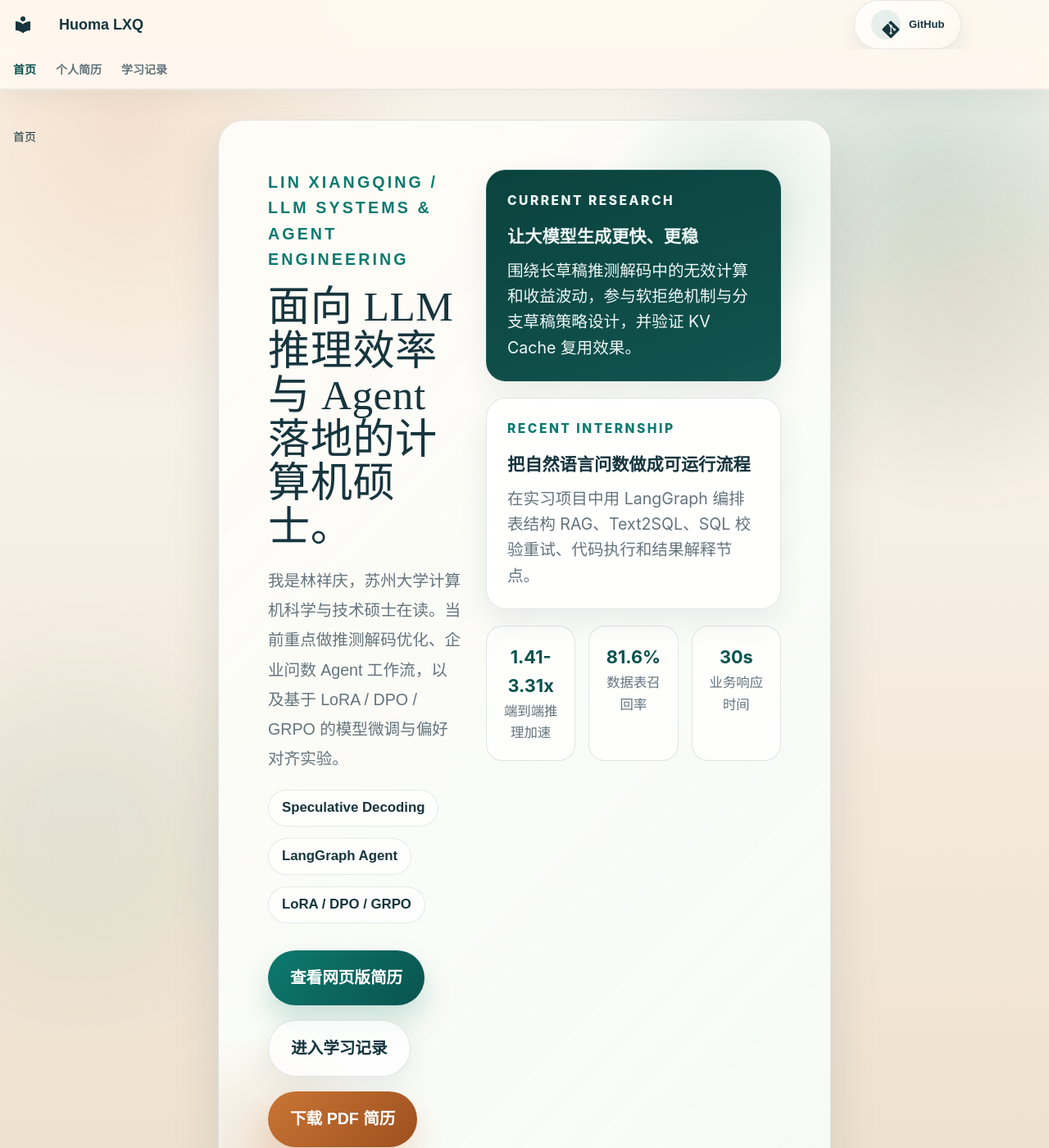
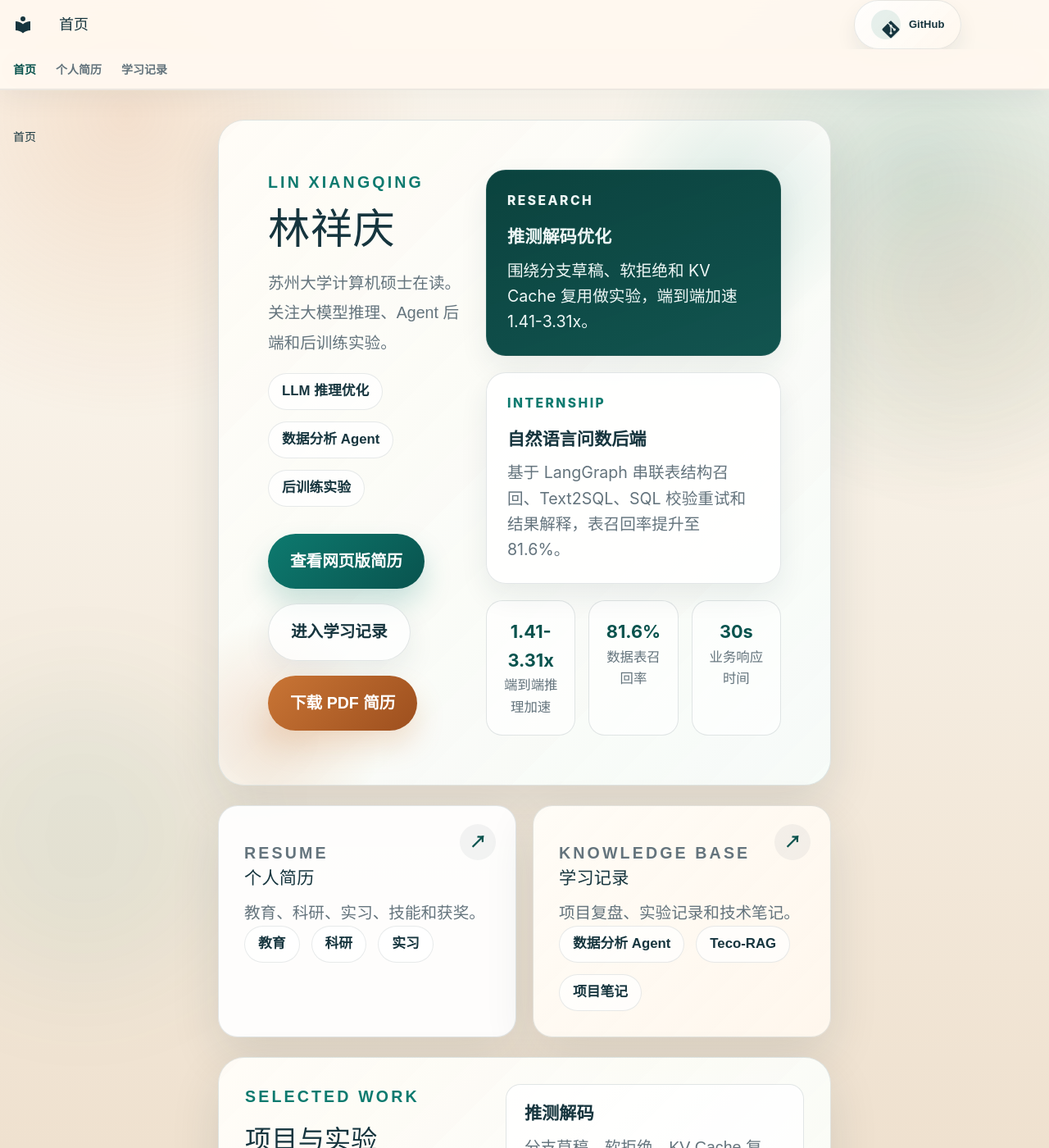
Before and after one commit to huomalxq/huomalxq.github.io, an MkDocs documentation site: the page built from docs/index.md, in a window 1280 px wide and 1400 px high. Shown: the whole window at 82% size. Built offline with MkDocs 1.6.1 and Material for MkDocs 9.7.7, drawn with Linux system fonts in a browser that asks for light colours; comment, search, counter and statistics services are not loaded; some of the changed text lies outside the part shown.

```diff
--- a/docs/index.md
+++ b/docs/index.md
@@ -4,15 +4,15 @@ title: 首页
 
 <section class="home-hero">
   <div class="hero-copy">
-    <p class="hero-eyebrow">LIN XIANGQING / LLM SYSTEMS & AGENT ENGINEERING</p>
-    <h1>面向 LLM 推理效率与 Agent 落地的计算机硕士。</h1>
+    <p class="hero-eyebrow">LIN XIANGQING</p>
+    <h1>林祥庆</h1>
     <p class="hero-lead">
-      我是林祥庆，苏州大学计算机科学与技术硕士在读。当前重点做推测解码优化、企业问数 Agent 工作流，以及基于 LoRA / DPO / GRPO 的模型微调与偏好对齐实验。
+      苏州大学计算机硕士在读。关注大模型推理、Agent 后端和后训练实验。
     </p>
     <div class="hero-pill-row">
-      <span class="hero-pill">Speculative Decoding</span>
-      <span class="hero-pill">LangGraph Agent</span>
-      <span class="hero-pill">LoRA / DPO / GRPO</span>
+      <span class="hero-pill">LLM 推理优化</span>
+      <span class="hero-pill">数据分析 Agent</span>
+      <span class="hero-pill">后训练实验</span>
     </div>
     <div class="home-actions">
       <a class="home-button home-button--primary" href="resume/">查看网页版简历</a>
@@ -23,14 +23,14 @@ title: 首页
 
   <aside class="hero-panel">
     <article class="hero-panel__card hero-panel__card--accent">
-      <span class="hero-panel__eyebrow">Current Research</span>
-      <strong>让大模型生成更快、更稳</strong>
-      <p>围绕长草稿推测解码中的无效计算和收益波动，参与软拒绝机制与分支草稿策略设计，并验证 KV Cache 复用效果。</p>
+      <span class="hero-panel__eyebrow">Research</span>
+      <strong>推测解码优化</strong>
+      <p>围绕分支草稿、软拒绝和 KV Cache 复用做实验，端到端加速 1.41-3.31x。</p>
     </article>
     <article class="hero-panel__card">
-      <span class="hero-panel__eyebrow">Recent Internship</span>
-      <strong>把自然语言问数做成可运行流程</strong>
-      <p>在实习项目中用 LangGraph 编排表结构 RAG、Text2SQL、SQL 校验重试、代码执行和结果解释节点。</p>
+      <span class="hero-panel__eyebrow">Internship</span>
+      <strong>自然语言问数后端</strong>
+      <p>基于 LangGraph 串联表结构召回、Text2SQL、SQL 校验重试和结果解释，表召回率提升至 81.6%。</p>
     </article>
     <div class="hero-signal">
       <div>
@@ -53,43 +53,47 @@ title: 首页
   <a class="portal-card" href="resume/">
     <p class="section-kicker">Resume</p>
     <h2>个人简历</h2>
-    <p>按招聘阅读节奏整理教育、研究、实习、技术栈与获奖信息，突出可量化结果和工程职责。</p>
+    <p>教育、科研、实习、技能和获奖。</p>
     <div class="portal-tags">
-      <span>Education</span>
-      <span>Research</span>
-      <span>Internship</span>
+      <span>教育</span>
+      <span>科研</span>
+      <span>实习</span>
     </div>
   </a>
   <a class="portal-card portal-card--warm" href="study/">
     <p class="section-kicker">Knowledge Base</p>
     <h2>学习记录</h2>
-    <p>整理数据分析 Agent 与 Teco-RAG 两个项目复盘，把本地材料变成可回溯的技术记录。</p>
+    <p>项目复盘、实验记录和技术笔记。</p>
     <div class="portal-tags">
-      <span>Data Agent</span>
+      <span>数据分析 Agent</span>
       <span>Teco-RAG</span>
-      <span>Project Notes</span>
+      <span>项目笔记</span>
     </div>
   </a>
 </section>
 
 <section class="home-note">
   <div class="home-note__intro">
-    <p class="section-kicker">Focus</p>
-    <h2>主页想让访问者先看到什么</h2>
-    <p>比起罗列经历，这里优先回答三个问题：研究在解决什么效率问题，实习中把 Agent 落到了哪条业务链路，训练实验覆盖了哪些完整流程。</p>
+    <p class="section-kicker">Selected Work</p>
+    <h2>项目与实验</h2>
+    <p>从推理加速、问数 Agent 到 RAG 和后训练，记录可复现的结果。</p>
   </div>
   <div class="home-note__points">
     <article class="note-point">
-      <strong>LLM 推理优化</strong>
-      <p>用消融实验解释草稿长度、采样配置、Token 接受率和生成质量之间的关系。</p>
+      <strong>推测解码</strong>
+      <p>分支草稿、软拒绝、KV Cache 复用，取得 1.41-3.31x 加速。</p>
     </article>
     <article class="note-point">
-      <strong>Agent / RAG 工程</strong>
-      <p>把表结构召回、SQL 生成、校验重试和解释输出拆成可观测、可调优的工作流节点。</p>
+      <strong>自然语言问数</strong>
+      <p>RAG 表结构召回、Text2SQL、SQL 校验重试，响应时间降至 30s。</p>
     </article>
     <article class="note-point">
-      <strong>模型微调与对齐</strong>
-      <p>从 GSM8K 数据整理到 SFT checkpoint，再到偏好样例与奖励函数，跑通对齐实验链路。</p>
+      <strong>GSM8K 后训练</strong>
+      <p>对比 LoRA SFT、DPO 与 GRPO，GRPO 最佳 accuracy 达到 0.688。</p>
+    </article>
+    <article class="note-point">
+      <strong>Teco-RAG</strong>
+      <p>优化文档切分、Embedding / Rerank、多查询、HyDE 和 BM25 检索。</p>
     </article>
   </div>
 </section>
--- a/sitemap.xml
+++ b/sitemap.xml
@@ -17,10 +17,6 @@
          <lastmod>2026-06-14</lastmod>
     </url>
     <url>
-         <loc>https://huomalxq.github.io/study/eagle-eye-data-agent/</loc>
-         <lastmod>2026-06-14</lastmod>
-    </url>
-    <url>
          <loc>https://huomalxq.github.io/study/teco-rag-project-summary/</loc>
          <lastmod>2026-06-14</lastmod>
     </url>
```
Also changed, not shown: docs/study/eagle-eye-data-agent.md (deleted, +0 -14 lines), index.html (+246 -28 lines), 2 other files.
